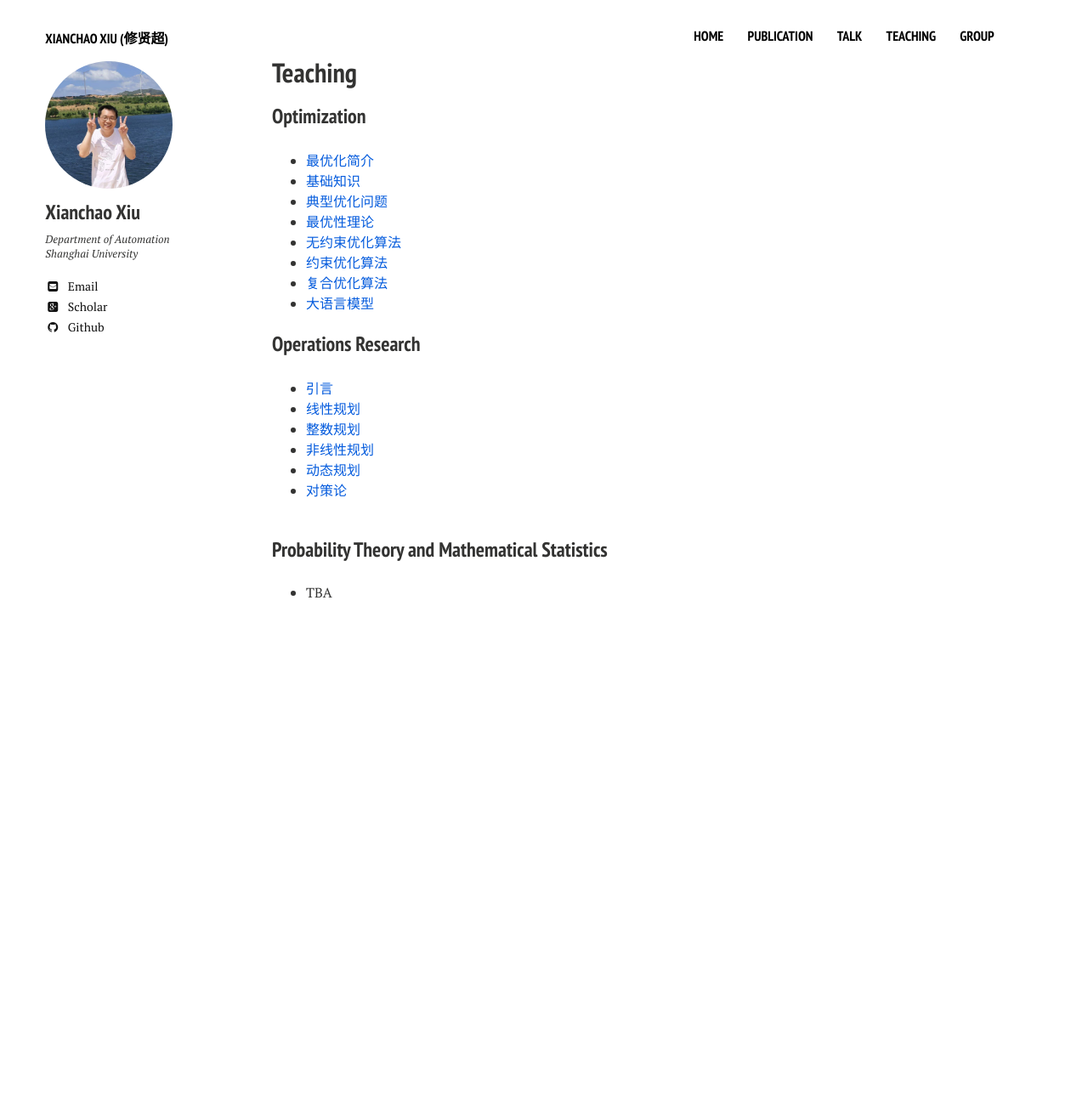
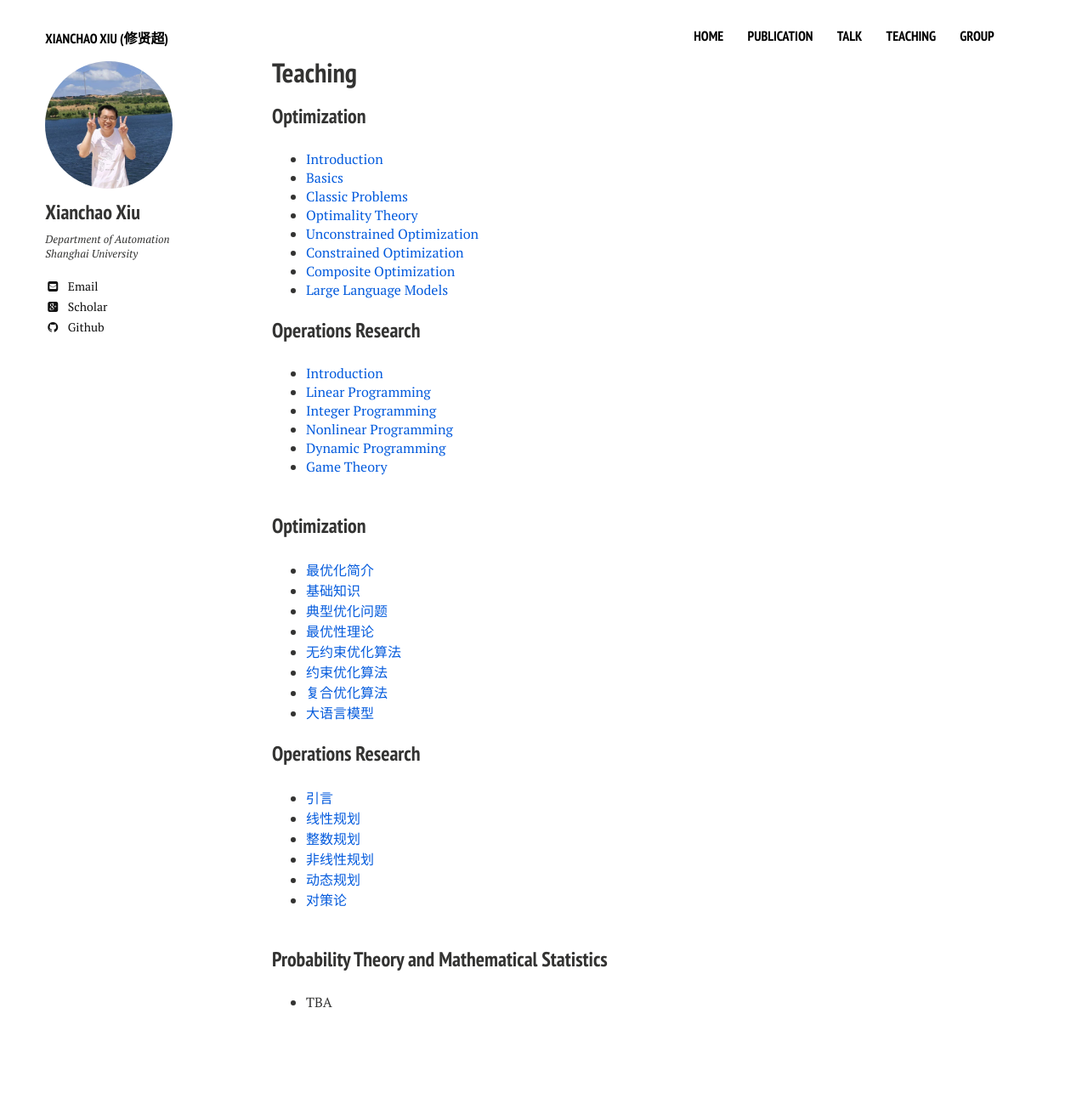
Before and after one commit to xianchaoxiu/xianchaoxiu.github.io, a Jekyll site: the page built from teaching/index.md, in a window 1280 px wide. Shown: the whole page at 85% size. Built offline with Jekyll 4.4.1, drawn with Linux system fonts in a browser that asks for light colours; nearby versions of some CDN libraries; before the commit the page ends 900 px from its top, so only the background shows below that.

Commit message:
Update index.md

```diff
--- a/teaching/index.md
+++ b/teaching/index.md
@@ -7,6 +7,26 @@ comments: false
 share: false
 ---
 
+### Optimization
+
+- <a href="../teaching/现代优化方法/最优化简介.pdf" class="textlink" target="_blank"> Introduction </a> <br>
+- <a href="../teaching/现代优化方法/基础知识.pdf" class="textlink" target="_blank"> Basics </a> <br>
+- <a href="../teaching/现代优化方法/典型优化问题.pdf" class="textlink" target="_blank"> Classic Problems </a> <br>
+- <a href="../teaching/现代优化方法/最优性理论.pdf" class="textlink" target="_blank"> Optimality Theory </a> <br>
+- <a href="../teaching/现代优化方法/无约束优化算法.pdf" class="textlink" target="_blank"> Unconstrained Optimization </a> <br>
+- <a href="../teaching/现代优化方法/约束优化算法.pdf" class="textlink" target="_blank"> Constrained Optimization </a> <br>
+- <a href="../teaching/现代优化方法/复合优化算法.pdf" class="textlink" target="_blank"> Composite Optimization </a> <br>
+- <a href="../teaching/现代优化方法/大语言模型.pdf" class="textlink" target="_blank"> Large Language Models </a> <br>
+
+
+### Operations Research
+
+- <a href="../teaching/运筹学/引言.pdf" class="textlink" target="_blank"> Introduction </a> <br>
+- <a href="../teaching/运筹学/线性规划.pdf" class="textlink" target="_blank"> Linear Programming </a> <br>
+- <a href="../teaching/运筹学/整数规划.pdf" class="textlink" target="_blank"> Integer Programming </a> <br>
+- <a href="../teaching/运筹学/非线性规划.pdf" class="textlink" target="_blank"> Nonlinear Programming </a> <br>
+- <a href="../teaching/运筹学/动态规划.pdf" class="textlink" target="_blank"> Dynamic Programming </a><br>
+- <a href="../teaching/运筹学/对策论.pdf" class="textlink" target="_blank"> Game Theory </a><br><br>
 
 
 ### Optimization
```
